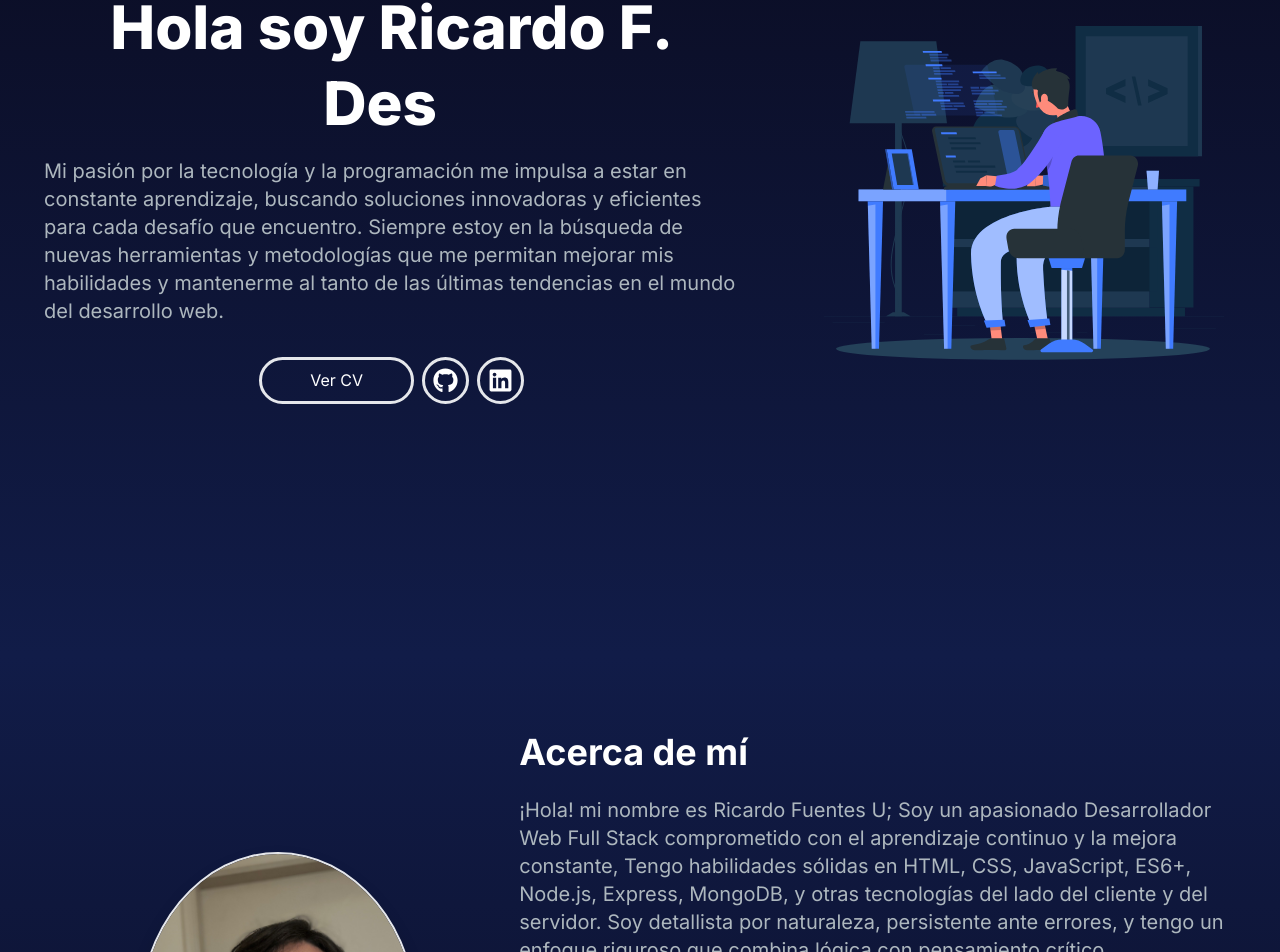
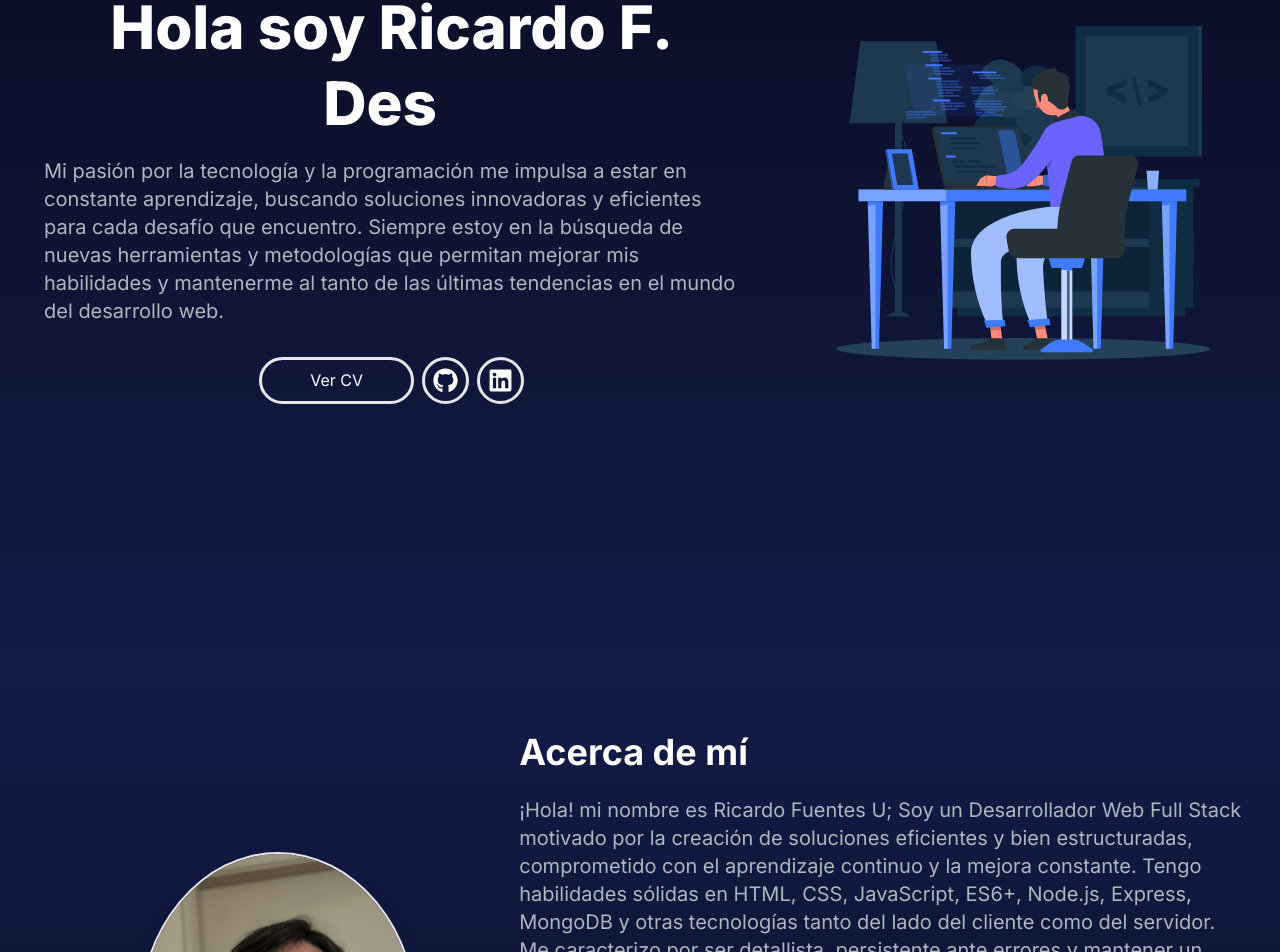
Before and after one commit to RichiFU/Portafolio, a Next.js app: page / in a window 1280 px wide. Shown: the part 304-1256 px from the top of the page. Built offline with nearby package versions, Linux system fonts and the light colour scheme.

Commit message:
modificando texto

```diff
--- a/src/components/AboutSection.jsx
+++ b/src/components/AboutSection.jsx
@@ -34,8 +34,7 @@ const AboutSection = () => {
             <h2 className="text-3xl sm:text-4xl font-bold text-white mb-4">Acerca de mí</h2>
             <p className="text-xl sm:text-xl md:text-xl lg:text-xl xl:text-xl text-[#ADB7BE]">
               ¡Hola! mi nombre es Ricardo Fuentes U;
-              Soy un apasionado Desarrollador Web Full Stack comprometido con el aprendizaje continuo y la mejora constante, Tengo habilidades sólidas en HTML, CSS, JavaScript, ES6+, Node.js, Express, MongoDB, y otras tecnologías del lado del cliente y del servidor.
-              Soy detallista por naturaleza, persistente ante errores, y tengo un enfoque riguroso que combina lógica con pensamiento crítico.
+              Soy un Desarrollador Web Full Stack motivado por la creación de soluciones eficientes y bien estructuradas, comprometido con el aprendizaje continuo y la mejora constante. Tengo habilidades sólidas en HTML, CSS, JavaScript, ES6+, Node.js, Express, MongoDB y otras tecnologías tanto del lado del cliente como del servidor. Me caracterizo por ser detallista, persistente ante errores y mantener un enfoque riguroso que combina lógica con pensamiento crítico.
             </p>
             <div className="grid grid-cols-1 sm:grid-cols-1 gap-4">
               {/* Primera Fila */}
--- a/src/components/HomeSection.jsx
+++ b/src/components/HomeSection.jsx
@@ -50,7 +50,7 @@ const HomeSection = () => {
           <div >
 
             <p className="text-xl mb-3 sm:text-xl md:text-xl lg:text-xl xl:text-xl text-[#ADB7BE]">
-              Mi pasión por la tecnología y la programación me impulsa a estar en constante aprendizaje, buscando soluciones innovadoras y eficientes para cada desafío que encuentro. Siempre estoy en la búsqueda de nuevas herramientas y metodologías que me permitan mejorar mis habilidades y mantenerme al tanto de las últimas tendencias en el mundo del desarrollo web.
+              Mi pasión por la tecnología y la programación me impulsa a estar en constante aprendizaje, buscando soluciones innovadoras y eficientes para cada desafío que encuentro. Siempre estoy en la búsqueda de nuevas herramientas y metodologías que permitan mejorar mis habilidades y mantenerme al tanto de las últimas tendencias en el mundo del desarrollo web.
             </p>
           </div>
           <div className="flex gap-2 flex-wrap justify-center">
```
